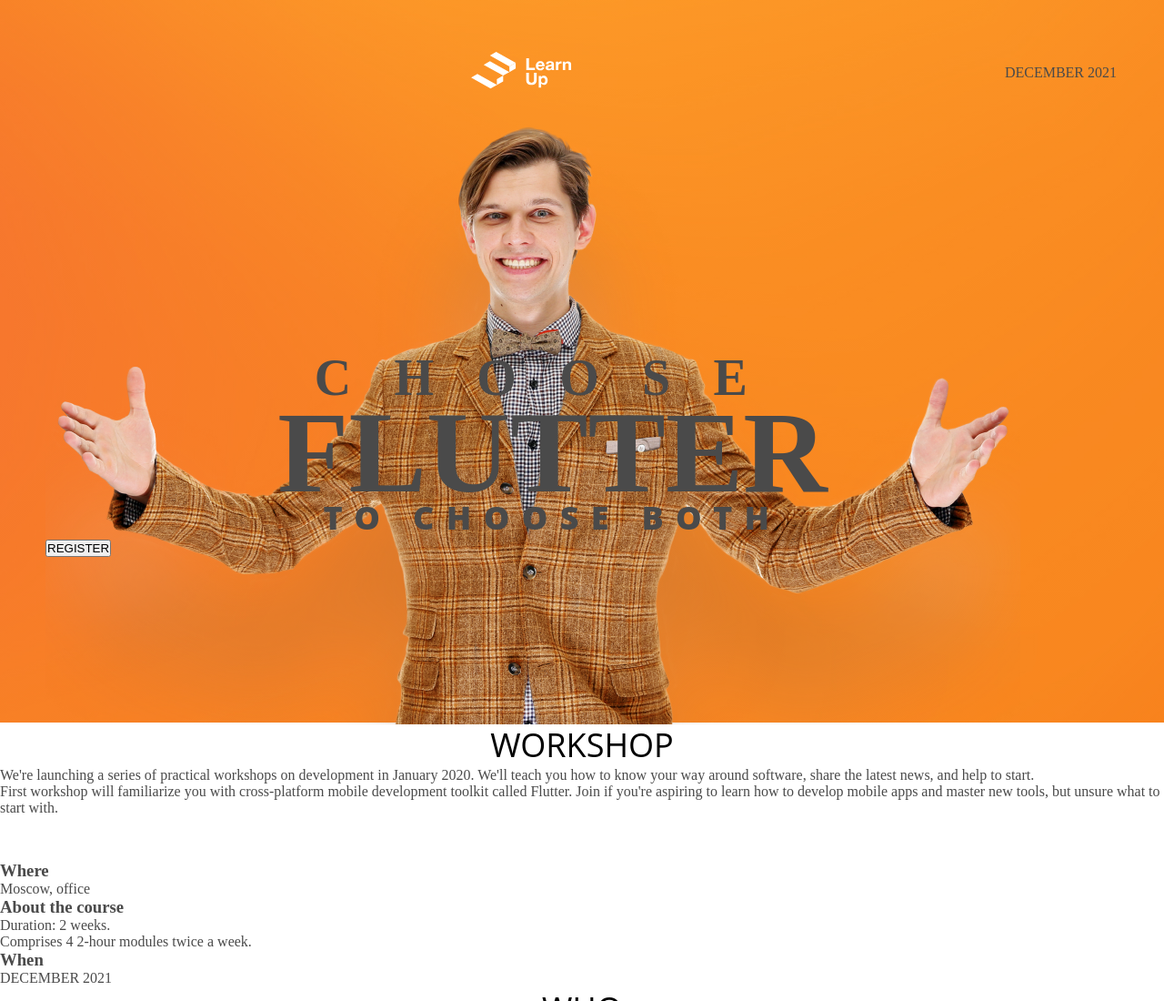
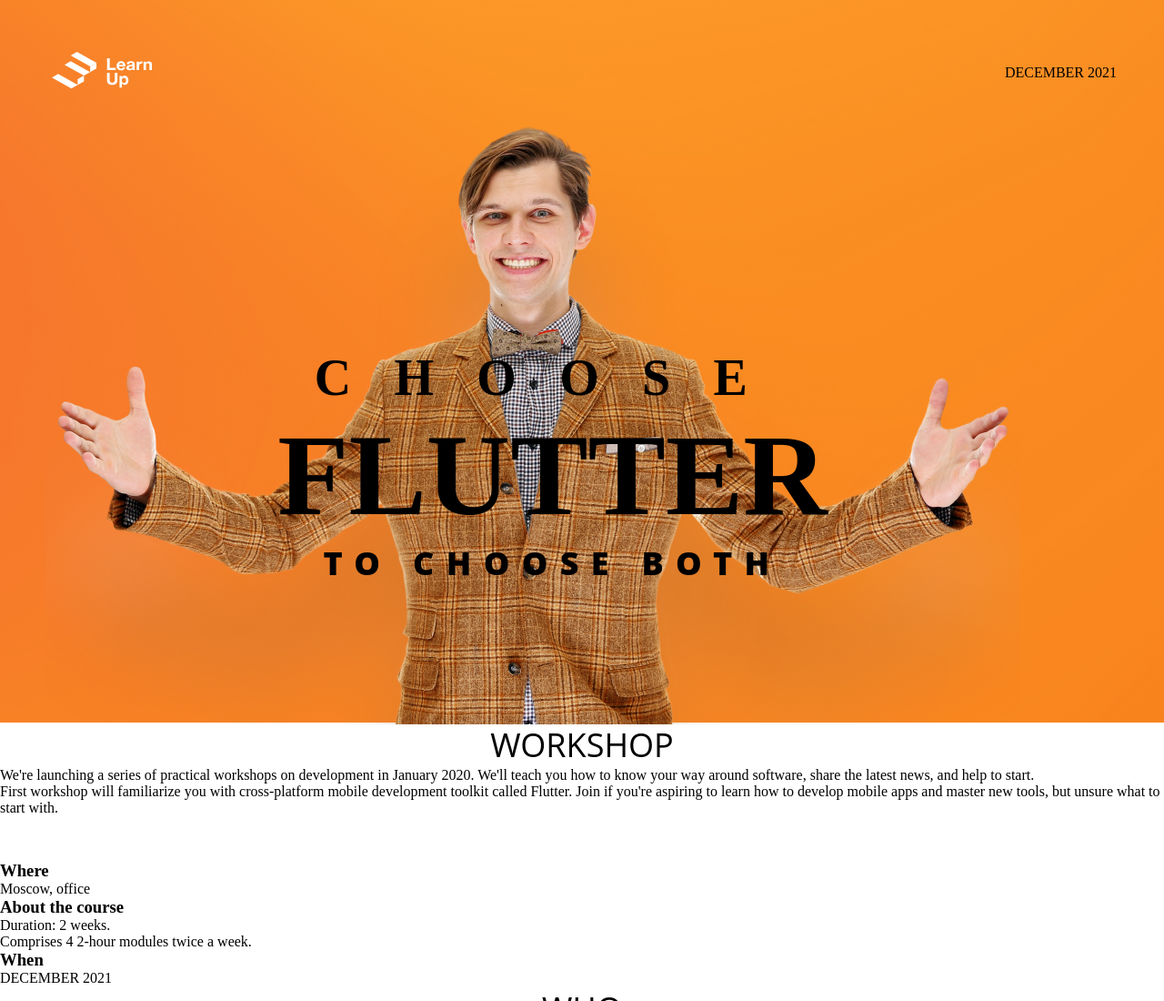
Before and after one commit to eels911/WebHomeworks, a plain HTML site: page index.html in a window 1280 px wide. Shown: the top 1100 px of the page at 91% size. Drawn offline with Linux system fonts and the light colour scheme.

Commit message:
homework4: изменила верстку в таблицах

```diff
--- a/index.html
+++ b/index.html
@@ -8,9 +8,9 @@
 <body>
 <div id="block1">
     <div class="wrap">
-    <table width="100%">
+    <table>
         <tr>
-            <td align="right">
+            <td>
                 <img src="./assets/Logo_black.svg"
                      alt="logo"
                 loading="lazy">
@@ -31,12 +31,12 @@
                 </div>
             </div>
 <!--    <img src="./assets/human.png"-->
-<!--         srcset="./assets/human@2x.png 2x"-->
+<!--&lt;!&ndash;         srcset="./assets/human@2x.png 2x"&ndash;&gt;-->
 <!--         alt=""-->
 <!--         width="1073"-->
 <!--         height="669"-->
 <!--        loading="lazy">-->
-    <button>REGISTER</button>
+<!--    <button>REGISTER</button>-->
         </div>
     </div>
 </div>
--- a/style.css
+++ b/style.css
@@ -6,7 +6,10 @@
 }
 body{
     font-size: 16px;
-    color: #4A4A4A;
+}
+
+h1{
+    padding: 25px;
 }
 #block1{
     height: 794px;
@@ -24,6 +27,10 @@ body{
     padding-right: 30px;
     padding-bottom: 72px;
     margin: 0 auto;
+}
+
+table{
+    width: 100%;
 }
 .title{
     padding-left: 43px;
```
